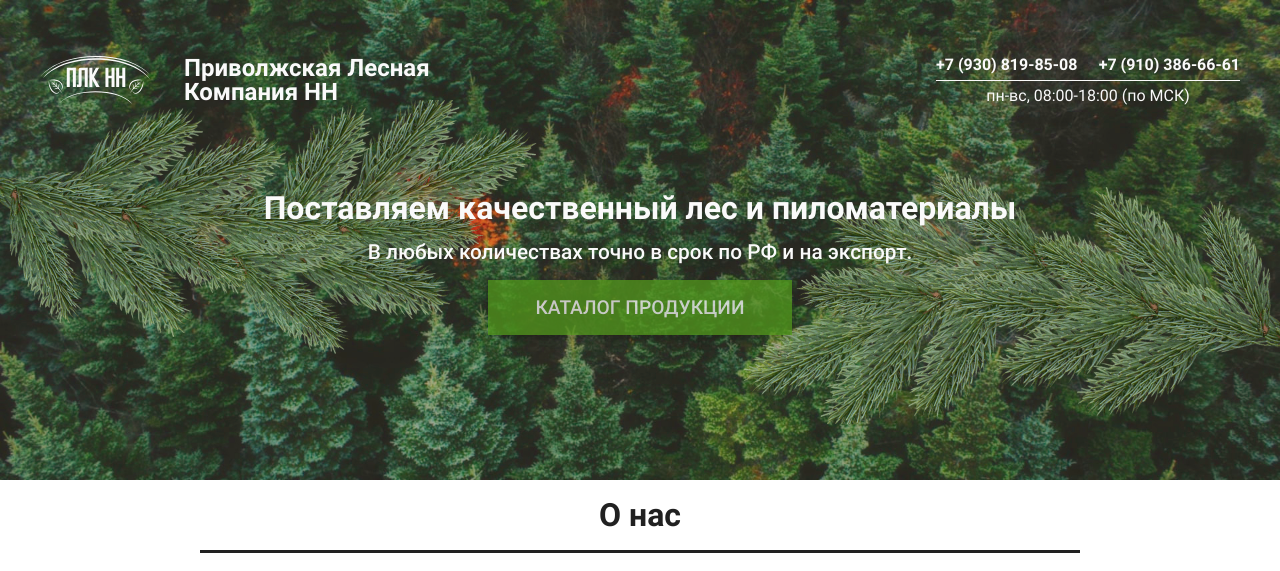
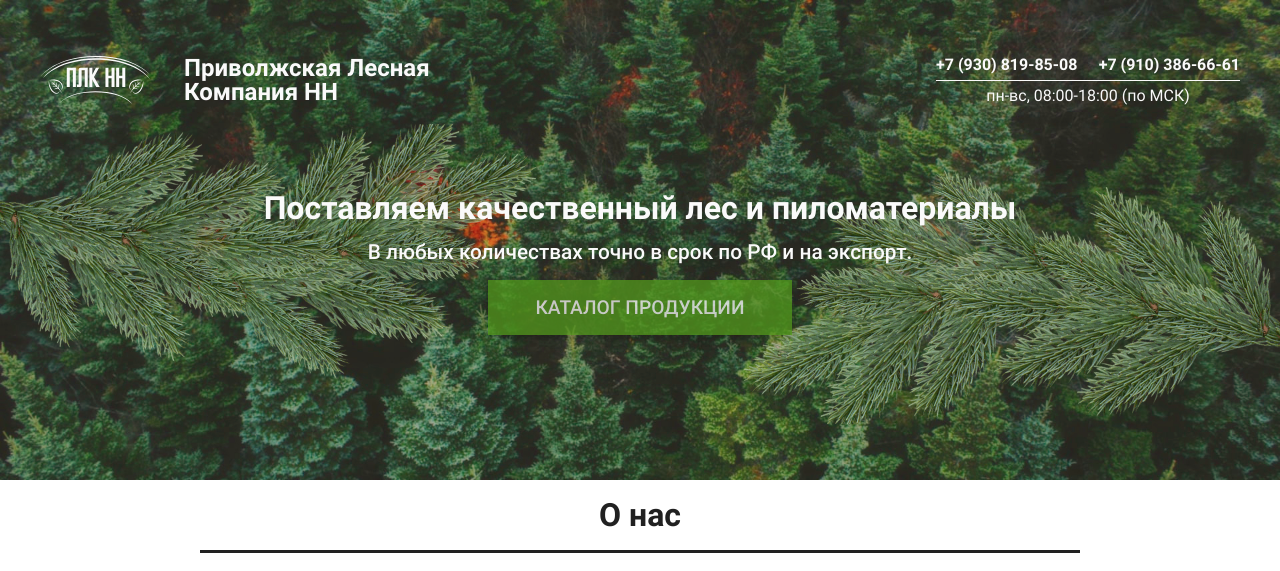
Before and after one commit to Stonedch/web-privollesru, a Django app: page / in a window 1280 px wide. Shown: the top 571 px of the page. Run offline with Django 4.2, Linux system fonts and the light colour scheme.

Commit message:
chore: minor changes for background of the header block

```diff
--- a/web_privolles/privolles/static/privolles/css/style.css
+++ b/web_privolles/privolles/static/privolles/css/style.css
@@ -541,6 +541,9 @@ a {
 .background-images .background-images__image-wrapper.background-images__image-wrapper_top-20perc {
     top: 20%;
 }
+.background-images .background-images__image-wrapper.background-images__image-wrapper_top-25perc {
+    top: 25%;
+}
 .background-images .background-images__image-wrapper.background-images__image-wrapper_top-30perc {
     top: 30%;
 }
--- a/web_privolles/privolles/templates/privolles/includes/header.html
+++ b/web_privolles/privolles/templates/privolles/includes/header.html
@@ -5,7 +5,7 @@
         <div class="background-images__image-wrapper background-images__image-wrapper_right-0 background-images__image-wrapper_top-30perc">
             <img src="{% static 'privolles/images/branch.png' %}" alt="image" class="background-images__image">
         </div>
-        <div class="background-images__image-wrapper background-images__image-wrapper_left-0 background-images__image-wrapper_rotate-180deg background-images__image-wrapper_top-20perc">
+        <div class="background-images__image-wrapper background-images__image-wrapper_left-0 background-images__image-wrapper_rotate-180deg background-images__image-wrapper_top-25perc">
             <img src="{% static 'privolles/images/branch.png' %}" alt="image" class="background-images__image">
         </div>
     </div>
```
